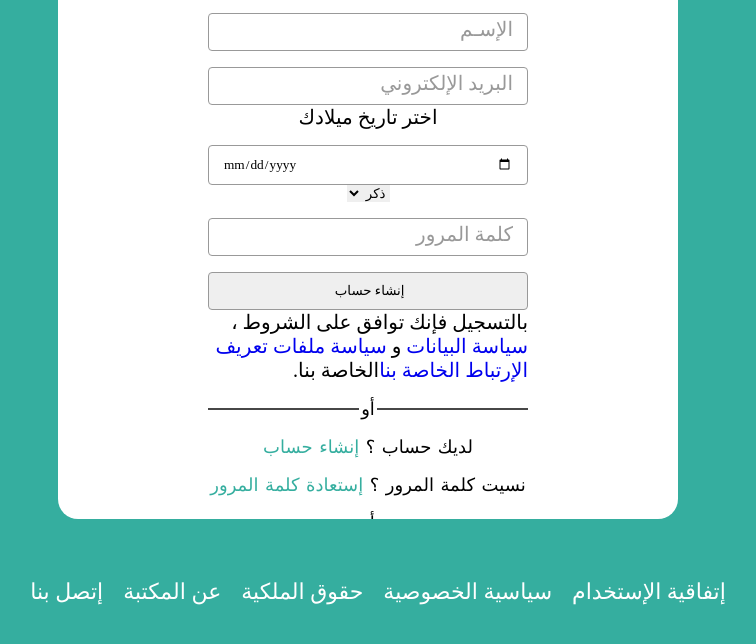
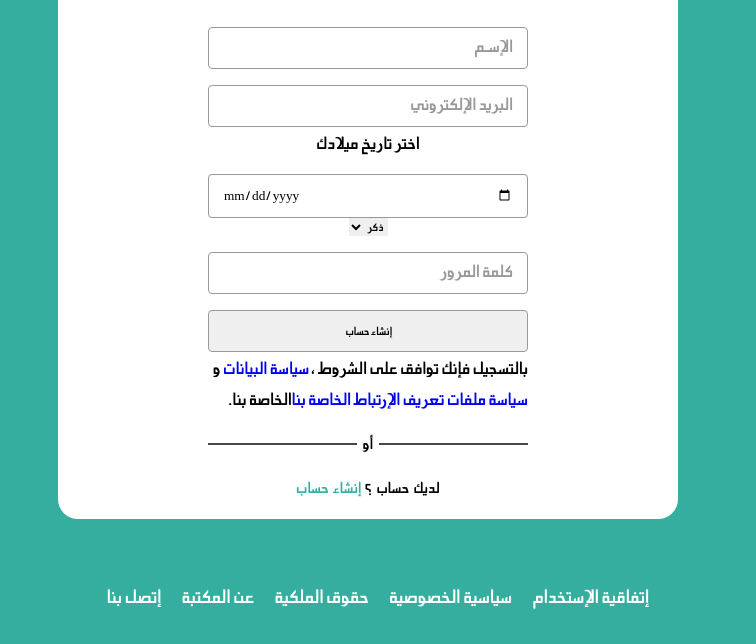
Before and after one commit to Ya-Pro/Nour-library, a plain HTML site: page signin.html in a window 1280 px wide. Shown: the part 211-855 px from the top of the page, without its empty margins (272-1028 px from the left). Drawn offline with Linux system fonts and the light colour scheme; the site is published under a folder, as on GitHub Pages, so addresses that start at the root find nothing.

Commit message:
Update signup.css

```diff
--- a/src/signup.css
+++ b/src/signup.css
@@ -12,7 +12,7 @@ html {
 }
 @font-face {
   font-family: Jaw;
-  src: url(/assets/Jawadtaut-1.otf);
+  src: url(../assets/Jawadtaut-1.otf);
 }
 *,
 ::before,
```
